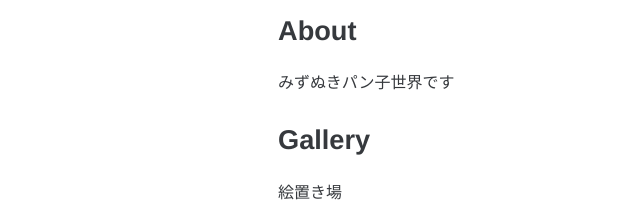
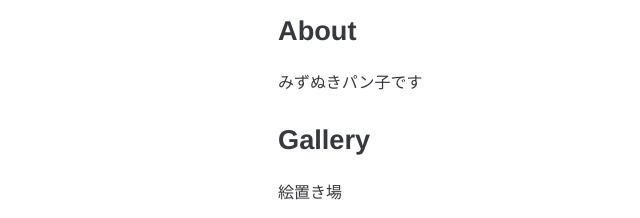
Before and after one commit to mizunuki/page_links, a plain HTML site: page index.html in a window 1280 px wide. Shown: the part 125-343 px from the top of the page, 12-652 px from the left. Drawn offline with Linux system fonts and the light colour scheme.

Commit message:
not sekai

```diff
--- a/index.html
+++ b/index.html
@@ -34,7 +34,7 @@
         <div class="entry-content">
             <h1>About</h1>
             <p>
-                みずぬきパン子世界です<br>
+                みずぬきパン子です<br>
             <h1>Gallery</h1>
             <p>
                 絵置き場<br>
```
